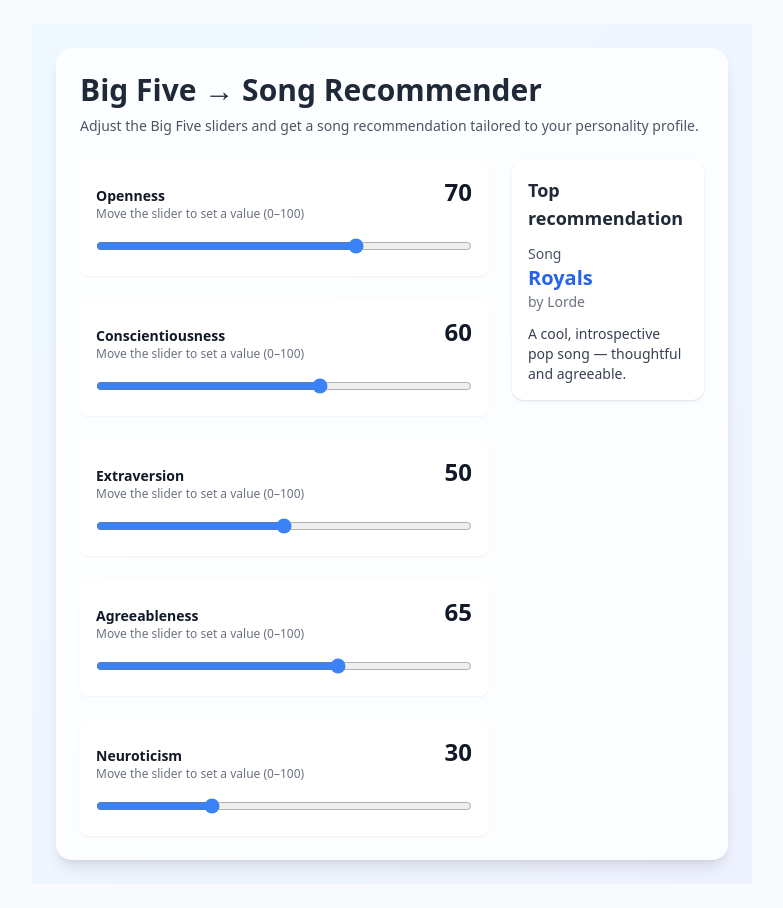
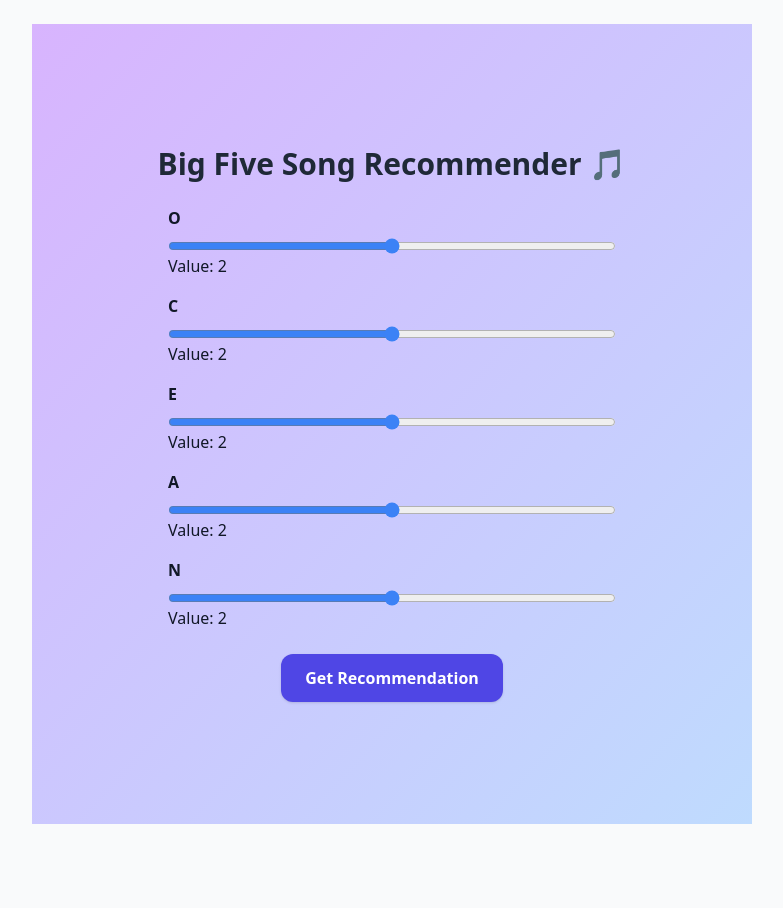
Before and after one commit to dlnrosete/bigfive-song-app, a Next.js app: page / in a window 1280 px wide. Shown: the whole page, without its empty margins (248-1031 px from the left). After the commit the page ends 848 px from the top, so only its background shows below. Built offline with nearby package versions, Linux system fonts and the light colour scheme.

Commit message:
Update page.jsx

```diff
--- a/app/page.jsx
+++ b/app/page.jsx
@@ -1,228 +1,68 @@
 "use client";
-import React, { useMemo, useState } from "react";
 
-// Big Five → Song recommender app
-// Place this file in: app/page.jsx
+import { useState } from "react";
+import songs from "../data/songs.json";
 
-const SONG_DB = [
-  {
-    title: "Here Comes The Sun",
-    artist: "The Beatles",
-    url: "https://www.youtube.com/watch?v=KQetemT1sWc",
-    traits: [80, 70, 65, 85, 20],
-    reason:
-      "Bright, optimistic, agreeable and moderately energetic — suits high Agreeableness + Openness.",
-  },
-  {
-    title: "Lose Yourself",
-    artist: "Eminem",
-    url: "https://www.youtube.com/watch?v=_Yhyp-_hX2s",
-    traits: [50, 85, 80, 40, 60],
-    reason:
-      "High conscientiousness and extraversion, intense and driven — fits goal-focused listeners.",
-  },
-  {
-    title: "Clair de Lune",
-    artist: "Claude Debussy (piano)",
-    url: "https://www.youtube.com/watch?v=CvFH_6DNRCY",
-    traits: [95, 40, 15, 70, 25],
-    reason:
-      "Very open and introspective, low extraversion — suits creative, calm profiles.",
-  },
-  {
-    title: "Blinding Lights",
-    artist: "The Weeknd",
-    url: "https://www.youtube.com/watch?v=4NRXx6U8ABQ",
-    traits: [60, 60, 90, 55, 35],
-    reason:
-      "High energy and pop sensibility — for outgoing, upbeat listeners.",
-  },
-  {
-    title: "Hurt",
-    artist: "Johnny Cash",
-    url: "https://www.youtube.com/watch?v=8AHCfZTRGiI",
-    traits: [45, 30, 10, 40, 90],
-    reason:
-      "Emotional, reflective, high neuroticism — fits melancholic/empathic listeners.",
-  },
-  {
-    title: "Don’t Stop Me Now",
-    artist: "Queen",
-    url: "https://www.youtube.com/watch?v=HgzGwKwLmgM",
-    traits: [70, 60, 95, 60, 15],
-    reason:
-      "High extraversion, fun-loving and energetic — perfect for extroverts.",
-  },
-  {
-    title: "Weightless",
-    artist: "Marconi Union",
-    url: "https://www.youtube.com/watch?v=UfcAVejslrU",
-    traits: [40, 35, 10, 75, 10],
-    reason:
-      "Calming ambient piece often used for relaxation — low arousal, low neuroticism.",
-  },
-  {
-    title: "Stairway to Heaven",
-    artist: "Led Zeppelin",
-    url: "https://www.youtube.com/watch?v=QkF3oxziUI4",
-    traits: [92, 55, 40, 65, 35],
-    reason:
-      "Progressive structure, high openness and emotional range.",
-  },
-  {
-    title: "Royals",
-    artist: "Lorde",
-    url: "https://www.youtube.com/watch?v=nlcIKh6sBtc",
-    traits: [70, 55, 40, 80, 30],
-    reason: "A cool, introspective pop song — thoughtful and agreeable.",
-  },
-  {
-    title: "Happy",
-    artist: "Pharrell Williams",
-    url: "https://www.youtube.com/watch?v=y6Sxv-sUYtM",
-    traits: [65, 60, 95, 85, 10],
-    reason:
-      "Bubbly, extremely extroverted and agreeable — for high Extraversion + Agreeableness.",
-  },
-  {
-    title: "Nights",
-    artist: "Frank Ocean",
-    url: "https://www.youtube.com/watch?v=Z0R9Tg2nChc",
-    traits: [88, 50, 30, 60, 45],
-    reason:
-      "Complex, genre-blending and exploratory — high openness and nuance.",
-  },
-  {
-    title: "Take Five",
-    artist: "Dave Brubeck Quartet",
-    url: "https://www.youtube.com/watch?v=vmDDOFXSgAs",
-    traits: [85, 50, 55, 70, 25],
-    reason:
-      "Cool jazz with unusual structure — fits creative, moderately social listeners.",
-  },
-];
+export default function Home() {
+  const [traits, setTraits] = useState({
+    O: 2,
+    C: 2,
+    E: 2,
+    A: 2,
+    N: 2,
+  });
+  const [recommendation, setRecommendation] = useState("");
 
-function euclideanDistance(a, b) {
-  let s = 0;
-  for (let i = 0; i < a.length; i++) {
-    const d = a[i] - b[i];
-    s += d * d;
+  const handleChange = (trait, value) => {
+    setTraits((prev) => ({ ...prev, [trait]: parseInt(value) }));
+  };
+
+  const handleSubmit = () => {
+    const key = `O${traits.O}-C${traits.C}-E${traits.E}-A${traits.A}-N${traits.N}`;
+    if (songs[key]) {
+      // Pick a random song from the array for variety
+      const randomSong =
+        songs[key][Math.floor(Math.random() * songs[key].length)];
+      setRecommendation(randomSong);
+    } else {
+      setRecommendation("No song found for this combo.");
     }
-  return Math.sqrt(s);
-}
-
-export default function Page() {
-  const [openness, setOpenness] = useState(70);
-  const [conscientiousness, setConscientiousness] = useState(60);
-  const [extraversion, setExtraversion] = useState(50);
-  const [agreeableness, setAgreeableness] = useState(65);
-  const [neuroticism, setNeuroticism] = useState(30);
-
-  const userVector = [
-    openness,
-    conscientiousness,
-    extraversion,
-    agreeableness,
-    neuroticism,
-  ];
-
-  const results = useMemo(() => {
-    const scored = SONG_DB.map((s) => {
-      const dist = euclideanDistance(s.traits, userVector);
-      return { ...s, dist };
-    });
-    scored.sort((a, b) => a.dist - b.dist);
-    return scored;
-  }, [userVector]);
-
-  const top = results[0];
+  };
 
   return (
-    <main className="min-h-screen bg-gradient-to-br from-sky-50 to-indigo-50 p-6 flex items-start justify-center">
-      <div className="w-full max-w-4xl bg-white/80 backdrop-blur rounded-2xl shadow-lg p-6">
-        <h1 className="text-3xl font-extrabold mb-2">
-          Big Five → Song Recommender
-        </h1>
-        <p className="text-sm text-gray-600 mb-6">
-          Adjust the Big Five sliders and get a song recommendation tailored to
-          your personality profile.
-        </p>
+    <main className="flex min-h-screen flex-col items-center justify-center p-8 bg-gradient-to-br from-purple-300 to-blue-200">
+      <h1 className="text-3xl font-bold mb-6">Big Five Song Recommender 🎵</h1>
 
-        <div className="grid grid-cols-1 md:grid-cols-3 gap-6">
-          <section className="col-span-1 md:col-span-2">
-            <div className="space-y-6">
-              {[
-                { label: "Openness", value: openness, setter: setOpenness },
-                {
-                  label: "Conscientiousness",
-                  value: conscientiousness,
-                  setter: setConscientiousness,
-                },
-                {
-                  label: "Extraversion",
-                  value: extraversion,
-                  setter: setExtraversion,
-                },
-                {
-                  label: "Agreeableness",
-                  value: agreeableness,
-                  setter: setAgreeableness,
-                },
-                {
-                  label: "Neuroticism",
-                  value: neuroticism,
-                  setter: setNeuroticism,
-                },
-              ].map((s) => (
-                <div
-                  key={s.label}
-                  className="bg-white rounded-lg p-4 shadow-sm"
-                >
-                  <div className="flex justify-between items-baseline">
-                    <div>
-                      <div className="text-sm font-semibold">{s.label}</div>
-                      <div className="text-xs text-gray-500">
-                        Move the slider to set a value (0–100)
-                      </div>
-                    </div>
-                    <div className="text-2xl font-bold">{s.value}</div>
-                  </div>
+      <div className="grid gap-4 w-full max-w-md">
+        {["O", "C", "E", "A", "N"].map((trait) => (
+          <div key={trait} className="flex flex-col">
+            <label className="mb-2 font-semibold">{trait}</label>
             <input
-                    aria-label={s.label}
               type="range"
-                    min={0}
-                    max={100}
-                    value={s.value}
-                    onChange={(e) => s.setter(Number(e.target.value))}
-                    className="w-full mt-4"
+              min="1"
+              max="3"
+              value={traits[trait]}
+              onChange={(e) => handleChange(trait, e.target.value)}
+              className="w-full"
             />
+            <span>Value: {traits[trait]}</span>
           </div>
         ))}
       </div>
-          </section>
 
-          <aside className="col-span-1">
-            <div className="sticky top-6 space-y-4">
-              <div className="p-4 bg-white rounded-xl shadow">
-                <h2 className="font-bold text-lg">Top recommendation</h2>
-                <div className="mt-3">
-                  <div className="text-sm text-gray-600">Song</div>
-                  <a
-                    href={top.url}
-                    target="_blank"
-                    rel="noreferrer"
-                    className="block text-xl font-semibold hover:underline"
+      <button
+        onClick={handleSubmit}
+        className="mt-6 px-6 py-3 bg-indigo-600 text-white rounded-xl shadow hover:bg-indigo-700"
       >
-                    {top.title}
-                  </a>
-                  <div className="text-sm text-gray-500">by {top.artist}</div>
+        Get Recommendation
+      </button>
+
+      {recommendation && (
+        <div className="mt-6 p-4 bg-white rounded-xl shadow-md">
+          <h2 className="text-xl font-bold">Recommended Song:</h2>
+          <p className="mt-2 text-lg">{recommendation}</p>
         </div>
-                <div className="mt-3 text-sm text-gray-700">{top.reason}</div>
-              </div>
-            </div>
-          </aside>
-        </div>
-      </div>
+      )}
     </main>
   );
 }
```
Lines whose indentation alone changed are shown as unchanged.
